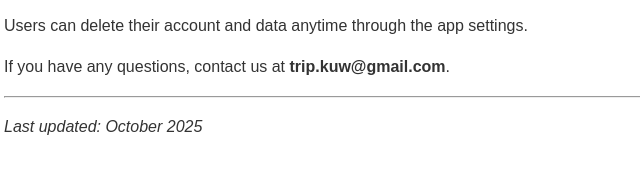
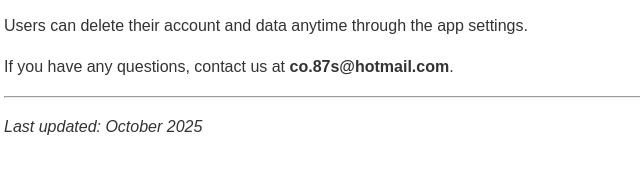
Before and after one commit to Shaimaapp/moodmatch-privacy, a plain HTML site: page index.html in a window 1280 px wide. Shown: the part 183-356 px from the top of the page, 36-676 px from the left. Drawn offline with Linux system fonts and the light colour scheme.

Commit message:
Update index.html

```diff
--- a/index.html
+++ b/index.html
@@ -13,7 +13,7 @@
   <p>Your privacy is important to us. MoodMatch only collects minimal information required for core features such as login, chat, and mood sharing.</p>
   <p>We do not sell or share your personal data with third parties.</p>
   <p>Users can delete their account and data anytime through the app settings.</p>
-  <p>If you have any questions, contact us at <b>trip.kuw@gmail.com</b>.</p>
+  <p>If you have any questions, contact us at <b>co.87s@hotmail.com</b>.</p>
   <hr>
   <p><i>Last updated: October 2025</i></p>
 </body>
```
